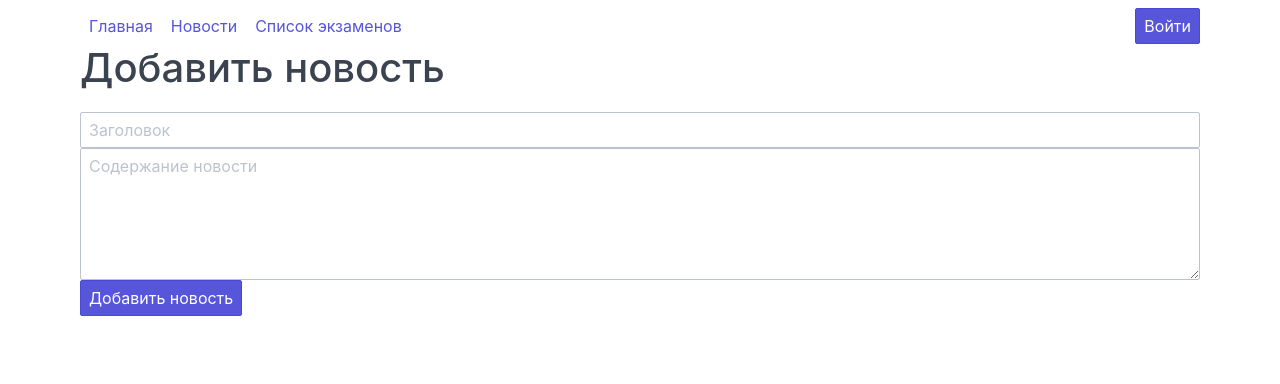
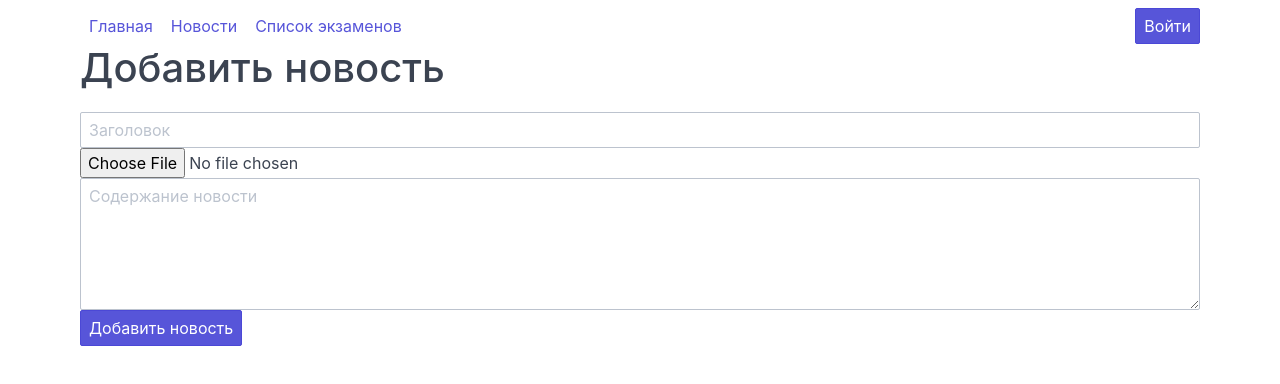
Before and after one commit to CH1979/tocomp, a Vue app in the folder frontend/: page /news/add in a window 1280 px wide. Shown: the top 384 px of the page. Built offline with nearby package versions, Linux system fonts and the light colour scheme; no server answers.

Commit message:
Add images to news

```diff
--- a/frontend/src/components/CreateNews.vue
+++ b/frontend/src/components/CreateNews.vue
@@ -7,6 +7,18 @@
         v-model="title"
         placeholder="Заголовок"
         required
+      >
+      <input
+        type="file"
+        id="image"
+        ref="image"
+        accept="image/*"
+        @change="onFileChange"
+      >
+      <img
+        class="img-responsive"
+        v-bind="imagePreview"
+        v-show="showPreview"
       >
       <textarea
         class="form-input"
@@ -29,23 +41,40 @@ export default ({
   data () {
     return {
       title: '',
-      content: ''
+      content: '',
+      image: '',
+      showPreview: false,
+      imagePreview: ''
     }
   },
   methods: {
     addNews (event) {
-      this.createNews()
-      this.title = ''
-      this.content = ''
+      let formData = new FormData()
+      formData.append('image', this.image)
+      formData.append('title', this.title)
+      formData.append('content', this.content)
+      formData.append('author', this.user)
+      console.log(formData)
+      this.$store.dispatch('createNews', formData)
       event.preventDefault()
     },
-    createNews () {
-      this.$store.dispatch('createNews', {
-        title: this.title,
-        content: this.content,
-        author: this.user
-      })
-    }
+    onFileChange () {
+      this.image = this.$refs.image.files[0]
+
+      let reader = new FileReader()
+
+      reader.addEventListener('load', function () {
+        console.log(this.showPreview)
+        console.log(this.imagePreview)
+      }.bind(this), false)
+
+      if (this.file) {
+        if (/\.(jpe?g|png|gif)$/i.test(this.file.name)) {
+          reader.readAsDataURL(this.file)
+        }
+      }
+    },
+    removeImage () {}
   },
   computed: {
     ...mapGetters(['user'])
--- a/frontend/src/components/News.vue
+++ b/frontend/src/components/News.vue
@@ -9,7 +9,15 @@
     >
       <h2>{{ news_item.title }}</h2>
       <div>
-        {{ news_item.content }}
+        <p
+          v-for="(paragraph, index) in news_item.content.split('\n')"
+          :key="index"
+        >
+          {{ paragraph }}
+        </p>
+      </div>
+      <div>
+        <img class="img-responsive" :src="news_item.image">
       </div>
       <div class="columns">
         <div class="column col-6">
@@ -17,7 +25,7 @@
           {{ news_item.author.first_name }}
           {{ news_item.author.last_name }}
         </div>
-        <div class="column col-6">
+        <div class="column col-6 text-right">
           Опубликовано: {{ news_item.created_at | localeDate }}
         </div>
       </div>
@@ -54,3 +62,9 @@ export default {
   }
 }
 </script>
+
+<style>
+p {
+  margin: 0.2rem 0;
+}
+</style>
```
